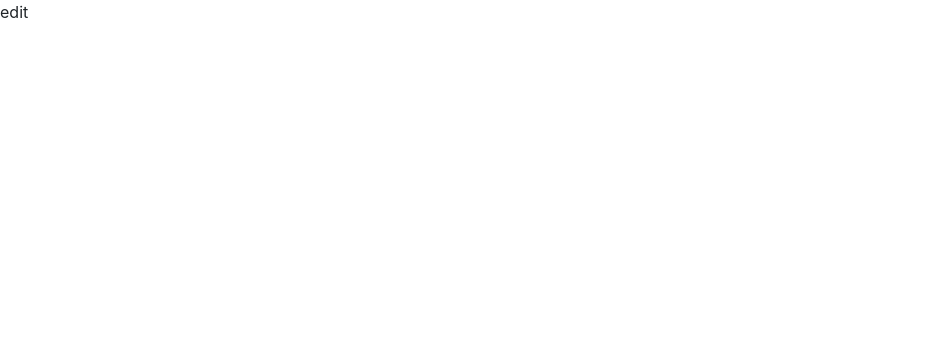
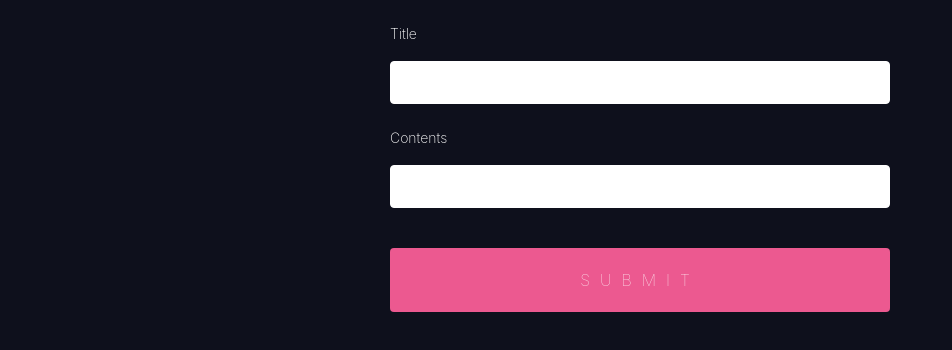
Before and after one commit to cryptobuks/web3-wikipedia, a React (Create React App) app in the folder react-app/: page /Edit in a window 1280 px wide. Shown: the top 350 px of the page, without its empty margins (0-952 px from the left). Built offline with nearby package versions, Linux system fonts and the light colour scheme.

Commit message:
add-input-from

```diff
--- a/react-app/package.json
+++ b/react-app/package.json
@@ -10,8 +10,10 @@
     "@testing-library/react": "^13.4.0",
     "@testing-library/user-event": "^13.5.0",
     "firebase": "^9.13.0",
+    "ipfs-core": "^0.17.0",
     "react": "^18.2.0",
     "react-dom": "^18.2.0",
+    "react-hook-form": "^7.39.1",
     "react-redux": "^8.0.5",
     "react-router-dom": "^6.4.3",
     "react-scripts": "^5.0.1",
--- /dev/null
+++ b/react-app/src/components/ InputForm.js
@@ -0,0 +1,27 @@
+import { useState } from "react"
+import {useForm,FormProvider} from "react-hook-form";
+import InputArea from "./InputArea";
+
+
+export function InputForm (){
+    const [value,setvalue] = useState(null);
+    const methods = useForm();
+    const {register,handleSubmit} = methods;
+    return (
+        <>
+            <FormProvider {...methods}>
+                <form
+                    onSubmit={handleSubmit((data)=>{
+                        console.log(data)
+                        setvalue(data);
+                    })}>
+                    <label>Title</label>
+                    <InputArea val="Title"/>
+                    <label>Contents</label>
+                    <InputArea val="Contents"/>
+                    <input type="submit"/>
+                </form>
+            </FormProvider>
+        </>
+    );
+}
--- /dev/null
+++ b/react-app/src/components/InputArea.js
@@ -0,0 +1,8 @@
+import * as React from "react";
+import {useFormContext} from "react-hook-form";
+import './css/InputForm.css';
+
+export default function InputArea(props){
+    const methods = useFormContext()
+    return <input {...methods.register(props.val)}/>
+}
--- /dev/null
+++ b/react-app/src/components/css/InputForm.css
@@ -0,0 +1,129 @@
+body {
+    background: #0e101c;
+    font-family: -apple-system, BlinkMacSystemFont, "Segoe UI", "Roboto", "Oxygen",
+      "Ubuntu", "Cantarell", "Fira Sans", "Droid Sans", "Helvetica Neue",
+      sans-serif;
+    color: white;
+  }
+
+  form {
+    max-width: 500px;
+    margin: 0 auto;
+  }
+
+  h1 {
+    font-weight: 100;
+    color: white;
+    text-align: center;
+    padding-bottom: 10px;
+    border-bottom: 1px solid rgb(79, 98, 148);
+  }
+
+  .form {
+    background: #0e101c;
+    max-width: 400px;
+    margin: 0 auto;
+  }
+
+  p {
+    color: #bf1650;
+  }
+
+  p::before {
+    display: inline;
+    content: "⚠ ";
+  }
+
+  input {
+    display: block;
+    box-sizing: border-box;
+    width: 100%;
+    border-radius: 4px;
+    border: 1px solid white;
+    padding: 10px 15px;
+    margin-bottom: 10px;
+    font-size: 14px;
+  }
+
+  label {
+    line-height: 2;
+    text-align: left;
+    display: block;
+    margin-bottom: 13px;
+    margin-top: 20px;
+    color: white;
+    font-size: 14px;
+    font-weight: 200;
+  }
+
+  button[type="submit"],
+  input[type="submit"] {
+    background: #ec5990;
+    color: white;
+    text-transform: uppercase;
+    border: none;
+    margin-top: 40px;
+    padding: 20px;
+    font-size: 16px;
+    font-weight: 100;
+    letter-spacing: 10px;
+  }
+
+  button[type="submit"]:hover,
+  input[type="submit"]:hover {
+    background: #bf1650;
+  }
+
+  button[type="submit"]:active,
+  input[type="button"]:active,
+  input[type="submit"]:active {
+    transition: 0.3s all;
+    transform: translateY(3px);
+    border: 1px solid transparent;
+    opacity: 0.8;
+  }
+
+  input:disabled {
+    opacity: 0.4;
+  }
+
+  input[type="button"]:hover {
+    transition: 0.3s all;
+  }
+
+  button[type="submit"],
+  input[type="button"],
+  input[type="submit"] {
+    -webkit-appearance: none;
+  }
+
+  .App {
+    max-width: 600px;
+    margin: 0 auto;
+  }
+
+  button[type="button"] {
+    display: block;
+    appearance: none;
+    background: #333;
+    color: white;
+    border: none;
+    text-transform: uppercase;
+    padding: 10px 20px;
+    border-radius: 4px;
+  }
+
+  hr {
+    margin-top: 30px;
+  }
+
+  button {
+    display: block;
+    appearance: none;
+    margin-top: 40px;
+    border: 1px solid #333;
+    margin-bottom: 20px;
+    text-transform: uppercase;
+    padding: 10px 20px;
+    border-radius: 4px;
+  }
--- a/react-app/src/pages/Edit.js
+++ b/react-app/src/pages/Edit.js
@@ -1,6 +1,11 @@
-const Edit = () => {
-    return(
-    <p>edit</p>
-    )
+import { InputForm } from "../components/ InputForm";
+
+
+
+const Edit = ()=>{
+    return <div className="Edit">
+        <InputForm />
+    </div>
 }
+
 export default Edit;
```
Also changed, not shown: 1 other file (tests, documents, lock files or other folders).
